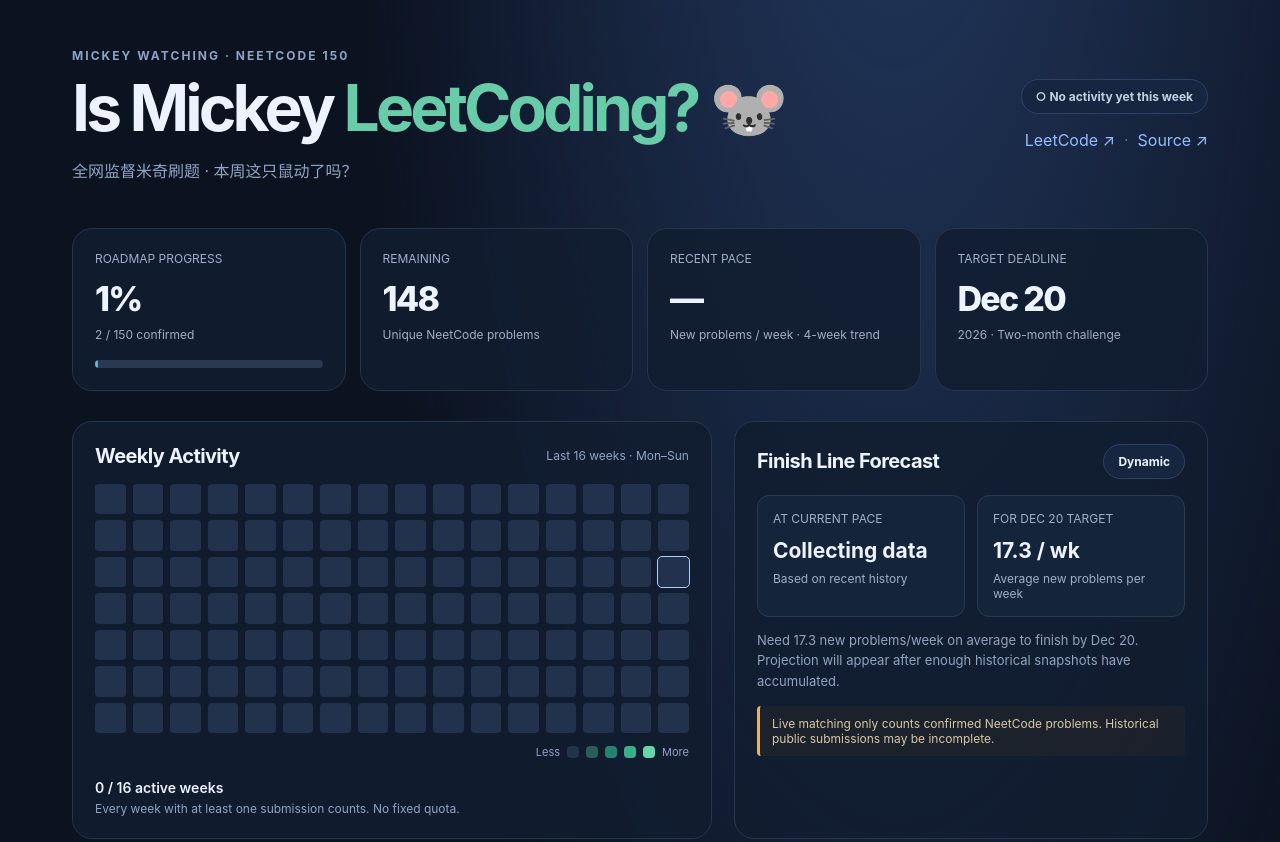
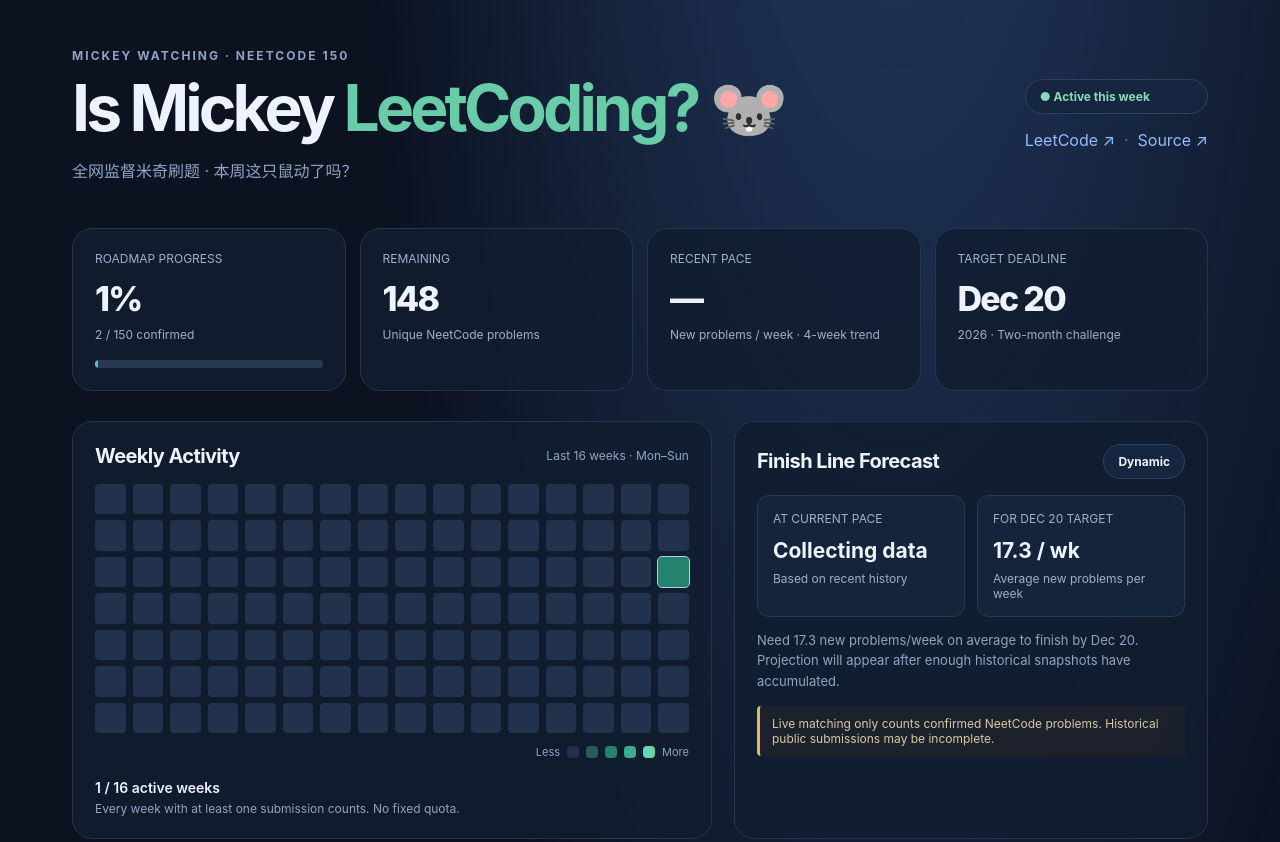
Before and after one commit to benbendai2021-bot/Mickey-Watching, a website: page index.html in a window 1280 px wide. Shown: the top 842 px of the page. Drawn offline with Linux system fonts and the light colour scheme; no server answers.

Commit message:
fix: align submission heatmap keys with UTC midnight (#3)

```diff
--- a/index.html
+++ b/index.html
@@ -30,7 +30,7 @@
 $('topicsCount').textContent=topics.filter(t=>t.problems?.every(p=>slugs.has(p.slug))).length+' / '+topics.length+' completed';
 const cal=status.submissionCalendar||{};const today=makeDate(dateLocal(new Date()));const first=monday(new Date(today.getTime()-15*7*86400000));
 let weeks=0,current=0;let boxes='';
-for(let w=0;w<16;w++){let html='';let active=false;for(let d=0;d<7;d++){let x=new Date(first.getTime()+(w*7+d)*86400000),key=Math.floor(x.getTime()/1000),count=+(cal[key]||0),level=count===0?0:count===1?1:count<4?2:count<8?3:4;active=active||count>0;html+='<div class="square l'+level+(dateLocal(x)===dateLocal(today)?' today':'')+'" title="'+dateLocal(x)+' · '+count+' submissions"></div>'}if(active)weeks++;if(w===15)current=active;boxes+='<div class="week">'+html+'</div>'}
+for(let w=0;w<16;w++){let html='';let active=false;for(let d=0;d<7;d++){let x=new Date(first.getTime()+(w*7+d)*86400000),key=Math.floor(Date.UTC(x.getUTCFullYear(),x.getUTCMonth(),x.getUTCDate())/1000),count=+(cal[key]||0),level=count===0?0:count===1?1:count<4?2:count<8?3:4;active=active||count>0;html+='<div class="square l'+level+(dateLocal(x)===dateLocal(today)?' today':'')+'" title="'+dateLocal(x)+' · '+count+' submissions"></div>'}if(active)weeks++;if(w===15)current=active;boxes+='<div class="week">'+html+'</div>'}
 $('heatmap').innerHTML=boxes;$('weekStatus').textContent=current?'● Active this week':'○ No activity yet this week';$('weekStatus').style.color=current?'#89dbb7':'#c3d0e2';$('weekly').textContent=weeks+' / 16 active weeks';
 const snapshots=(history.snapshots||[]).filter(s=>s.date&&Number.isFinite(s.completed)).sort((a,b)=>a.date.localeCompare(b.date));
 let pace=0,confident=false;const now=makeDate(dateLocal(new Date()));const fourAgo=new Date(now.getTime()-28*86400000);
```
